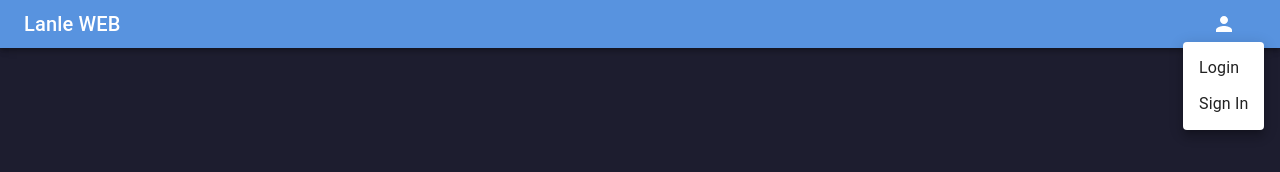
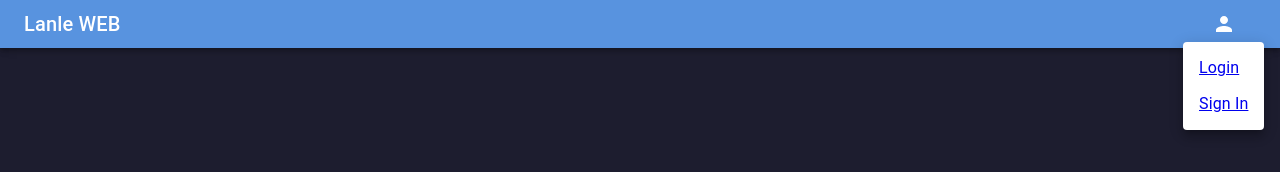
Before and after one commit to Cactus322/lanle-web, a Next.js app: page /Home/Home in a window 1280 px wide. Both pictures are taken after a click on the button 1224 px from the left and 24 px from the top of the page. Shown: the top 172 px of the page. Built offline with nearby package versions, Linux system fonts and the light colour scheme.

Commit message:
create routing

```diff
--- a/src/components/Navigation/Navigation.tsx
+++ b/src/components/Navigation/Navigation.tsx
@@ -10,7 +10,8 @@ import PersonIcon from '@mui/icons-material/Person'
 import { useState } from 'react'
 import { switchToRegistration } from '@/reducers/registrationReduser'
 import { connect } from 'react-redux'
-import { switchToRegistrationType } from '@/pages/Login/Login.types'
+import { switchToRegistrationType } from '@/pages/login/Login.types'
+import Link from 'next/link'
 
 const Navigation = ({
 	switchToRegistration,
@@ -57,10 +58,10 @@ const Navigation = ({
 					}}
 				>
 					<MenuItem onClick={() => switchToRegistration(false)}>
-						Login
+						<Link href="/login">Login</Link>
 					</MenuItem>
 					<MenuItem onClick={() => switchToRegistration(true)}>
-						Sign In
+						<Link href="/login">Sign In</Link>
 					</MenuItem>
 				</Menu>
 			</Toolbar>
--- a/src/components/Notice/Notice.tsx
+++ b/src/components/Notice/Notice.tsx
@@ -18,7 +18,6 @@ const Notice = ({ notice }: { notice: INoticeActionCreate }) => {
 }
 
 const mapStateToProps = ({ notice }: { notice: INoticeActionCreate }) => {
-	console.log(notice)
 	return {
 		notice: notice,
 	}
--- a/src/pages/Home/Home.tsx
+++ b/src/pages/Home/Home.tsx
@@ -1,21 +1,11 @@
-import {
-	AppBar,
-	Box,
-	Button,
-	Menu,
-	MenuItem,
-	Toolbar,
-	Typography,
-} from '@mui/material'
-import { useState } from 'react'
-import { Router } from 'next/router'
+import { Box } from '@mui/material'
 import Navigation from '@/components/Navigation/Navigation'
 import Notice from '@/components/Notice/Notice'
+import Link from 'next/link'
 
 export const Home = () => {
-
 	return (
-		<Box component="div">
+		<Box>
 			<Navigation />
 			<Notice />
 		</Box>
--- a/src/pages/Login/Login.tsx
+++ b/src/pages/Login/Login.tsx
@@ -1,7 +1,6 @@
 import { useState } from 'react'
 import { connect } from 'react-redux'
 import { addUser } from '@/reducers/loginReducer'
-import { switchToRegistration } from '@/reducers/registrationReduser'
 
 import {
 	Box,
@@ -15,11 +14,9 @@ import registrationService from '@/services/registration'
 
 const Login = ({
 	addUser,
-	switchToRegistration,
 	registration,
 }: {
 	addUser: addUserFunctionType
-	switchToRegistration: switchToRegistrationType
 	registration: boolean
 }) => {
 	const [username, setUsername] = useState('')
@@ -34,8 +31,6 @@ const Login = ({
 			console.error('Wrong credentials')
 		}
 	}
-
-	switchToRegistration(false)
 
 	const handleRegistration = async (e: React.FormEvent) => {
 		e.preventDefault
@@ -106,7 +101,6 @@ const mapStateToProps = ({ registration }: { registration: boolean }) => {
 
 const mapDispatchProps = {
 	addUser,
-	switchToRegistration,
 }
 
 export default connect(mapStateToProps, mapDispatchProps)(Login)
--- /dev/null
+++ b/src/pages/Login/index.ts
@@ -0,0 +1,3 @@
+import Login from "./Login";
+
+export default Login
```
Also changed, not shown: src/pages/index.tsx (+1 -7 lines), 1 other file (tests, documents, lock files or other folders).
